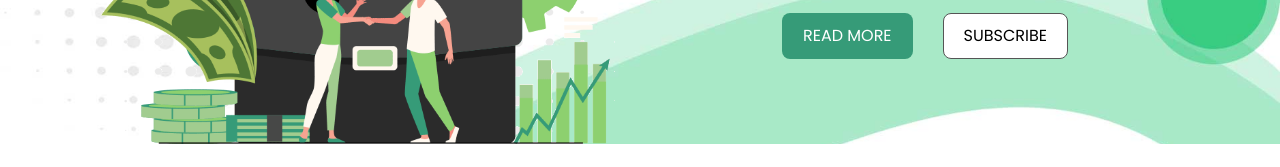
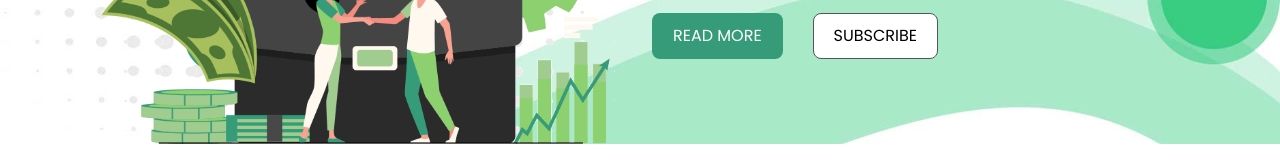
Before and after one commit to Think-To-Share/vantage-design, a website built with webpack: page index.html in a window 1280 px wide. Shown: the part 321-488 px from the top of the page. Built offline with nearby package versions, Linux system fonts and the light colour scheme.

Commit message:
hero-section button modify

```diff
--- a/src/scss/_home.scss
+++ b/src/scss/_home.scss
@@ -155,6 +155,10 @@ label.logo {
     .heading-hero{
         display: flex;
         justify-content: center;
+
+        @media(min-width:768px){
+           justify-content: flex-start;
+       }
         .first-btn{
             padding: 10px 20px;
             background-color: $primary-color;
```
Also changed, not shown: dist/css/app.css.
